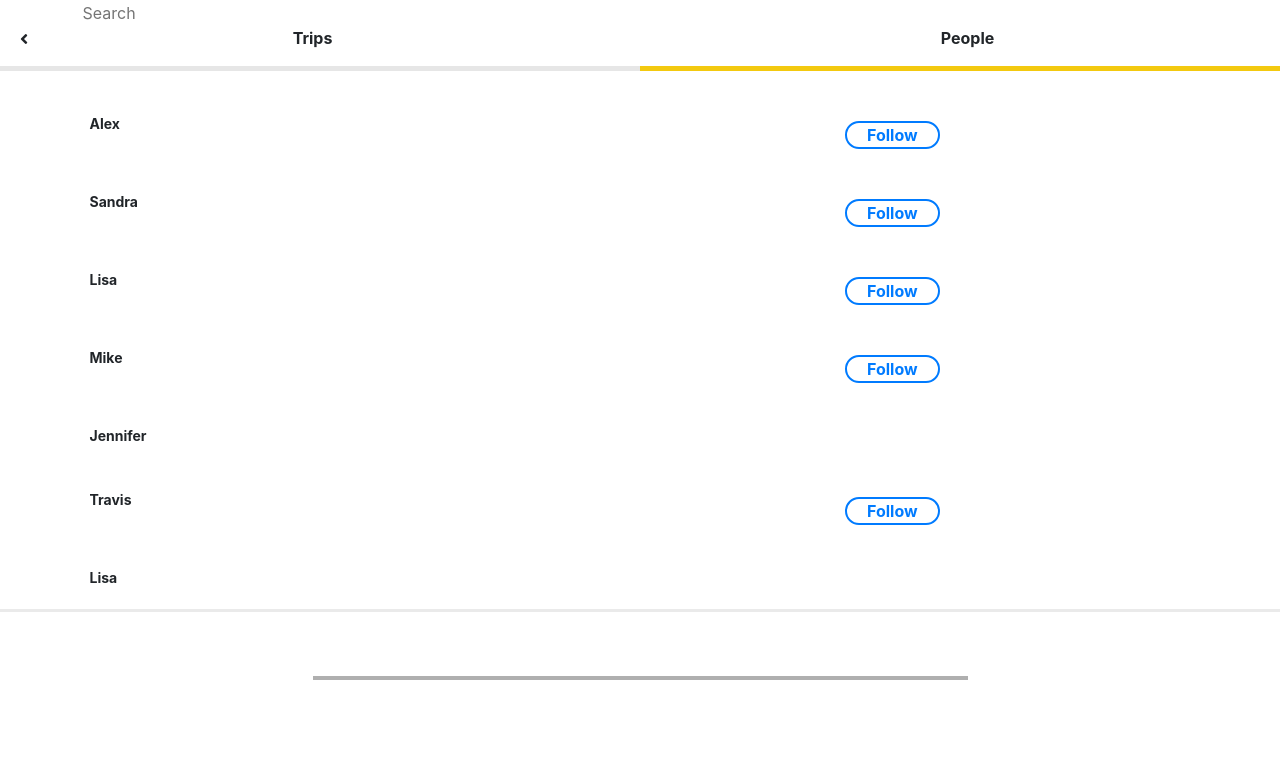
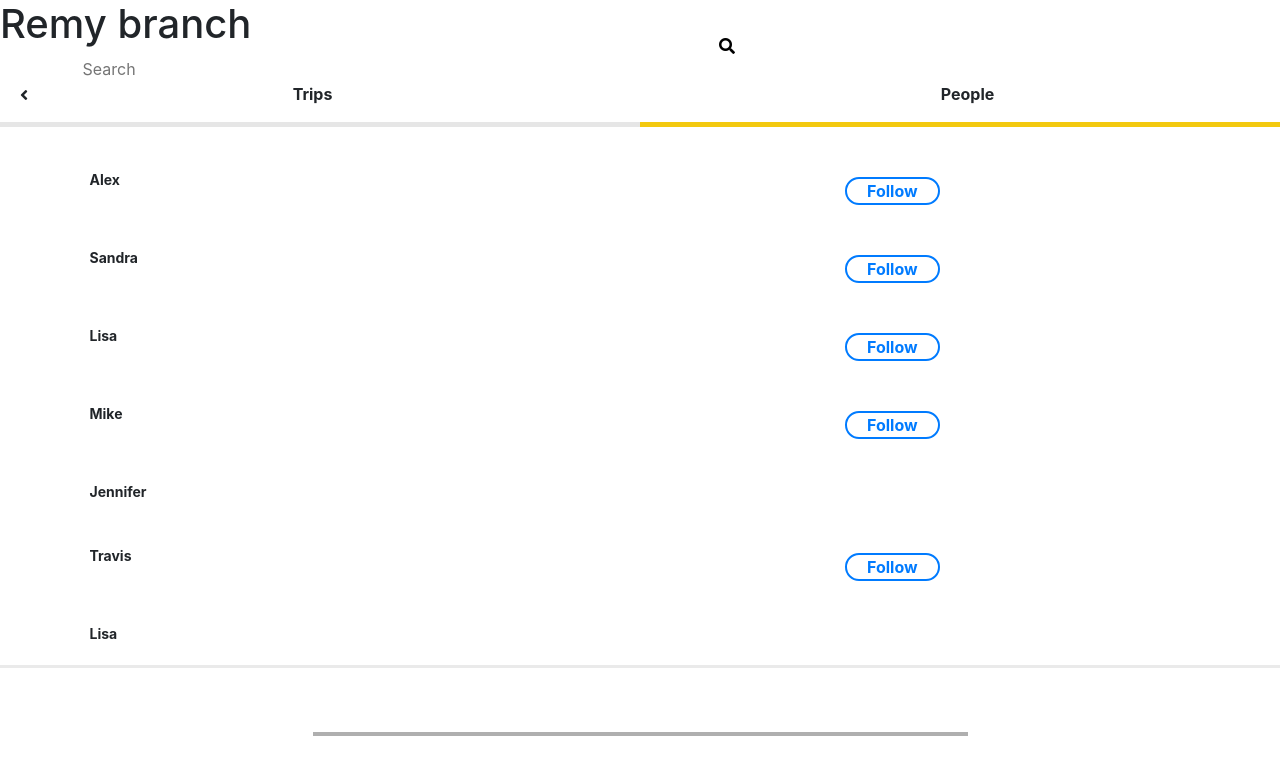
Before and after one commit to remycharpentier/Gulp-Sass, a plain HTML site: page app/index.html in a window 1280 px wide. Drawn offline with nearby package versions, Linux system fonts and the light colour scheme.

Commit message:
add remy title

```diff
--- a/app/index.html
+++ b/app/index.html
@@ -18,7 +18,7 @@
 </head>
 
 <body>
-
+    <h1>Remy branch</h1>
     <!--SEARCHBAR-->
     <section>
         <div class="topnav">
```
